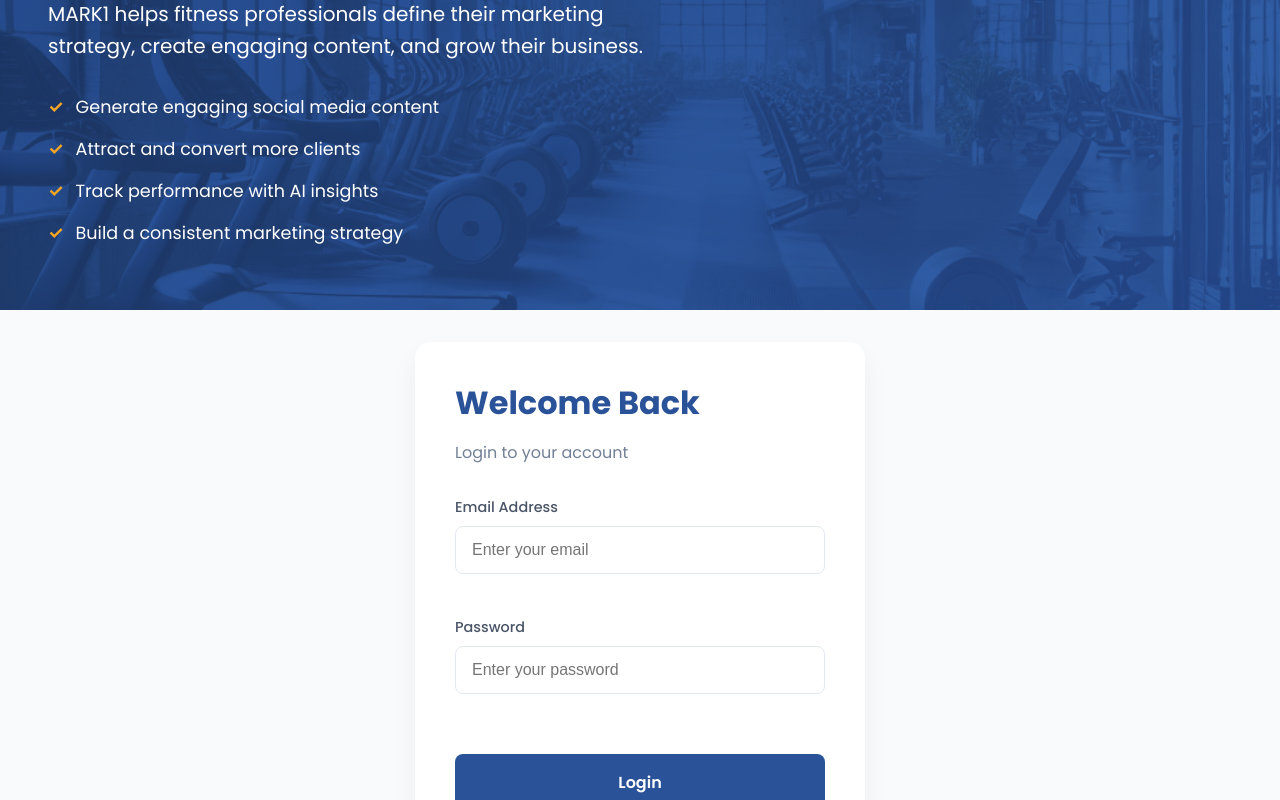
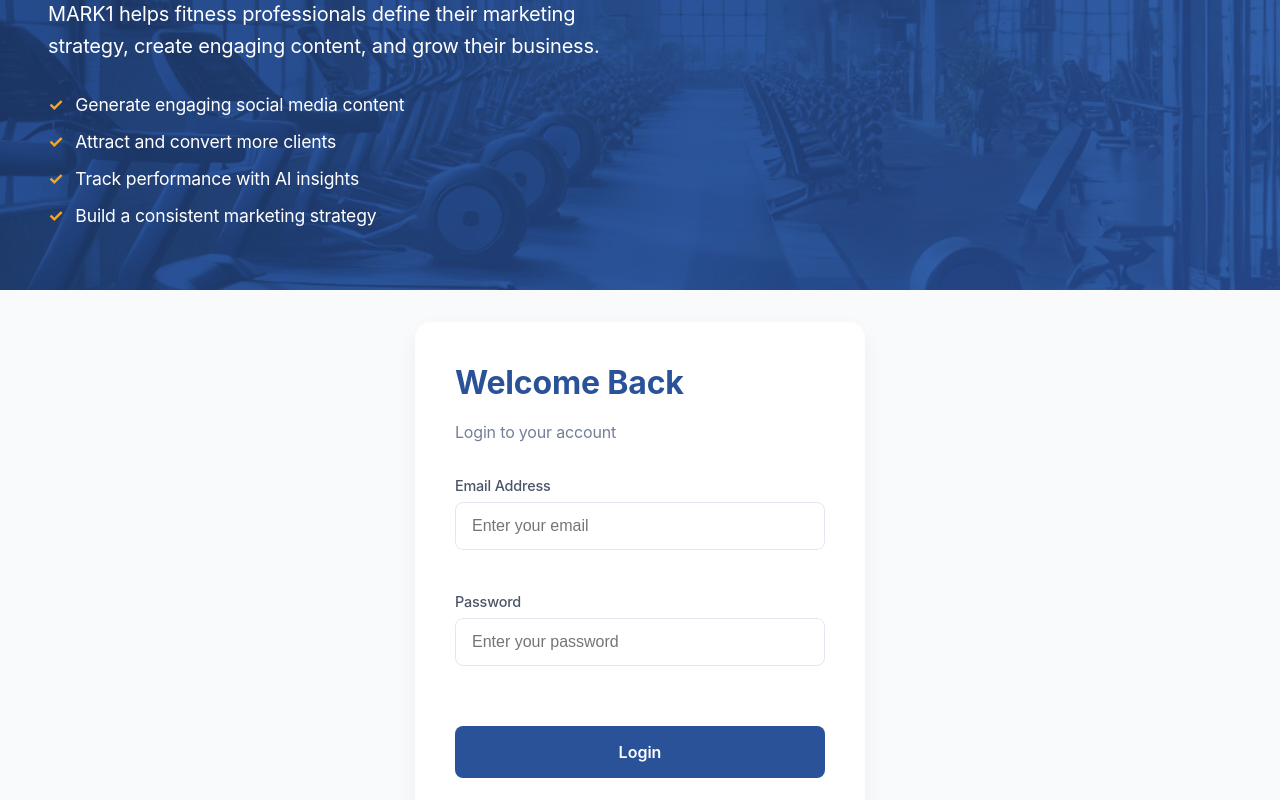
Before and after one commit to fsilva7456/mark1, a Next.js app: page / in a window 1280 px wide. Shown: the part 240-1040 px from the top of the page. Built offline with nearby package versions, Linux system fonts and the light colour scheme; no server answers.

Commit message:
Revert to Inter font while keeping updated color scheme

```diff
--- a/styles/globals.css
+++ b/styles/globals.css
@@ -1,5 +1,3 @@
-@import url('https://fonts.googleapis.com/css2?family=Poppins:wght@300;400;500;600;700&display=swap');
-
 :root {
   --primary: #2a5298;
   --primary-dark: #1e3c72;
@@ -21,8 +19,8 @@
 body {
   padding: 0;
   margin: 0;
-  font-family: 'Poppins', -apple-system, BlinkMacSystemFont, Segoe UI, Roboto, Oxygen,
-    Ubuntu, Cantarell, Fira Sans, Droid Sans, Helvetica Neue, sans-serif;
+  font-family: 'Inter', -apple-system, BlinkMacSystemFont, 'Segoe UI', Roboto, Oxygen, Ubuntu, Cantarell, 'Open Sans', 'Helvetica Neue', sans-serif;
+  letter-spacing: -0.011em;
   background-color: var(--background);
   color: var(--text-dark);
 }
@@ -59,7 +57,7 @@
 }
 
 button {
-  font-family: 'Poppins', sans-serif;
+  font-family: 'Inter', sans-serif;
 }
 
 * {
```
